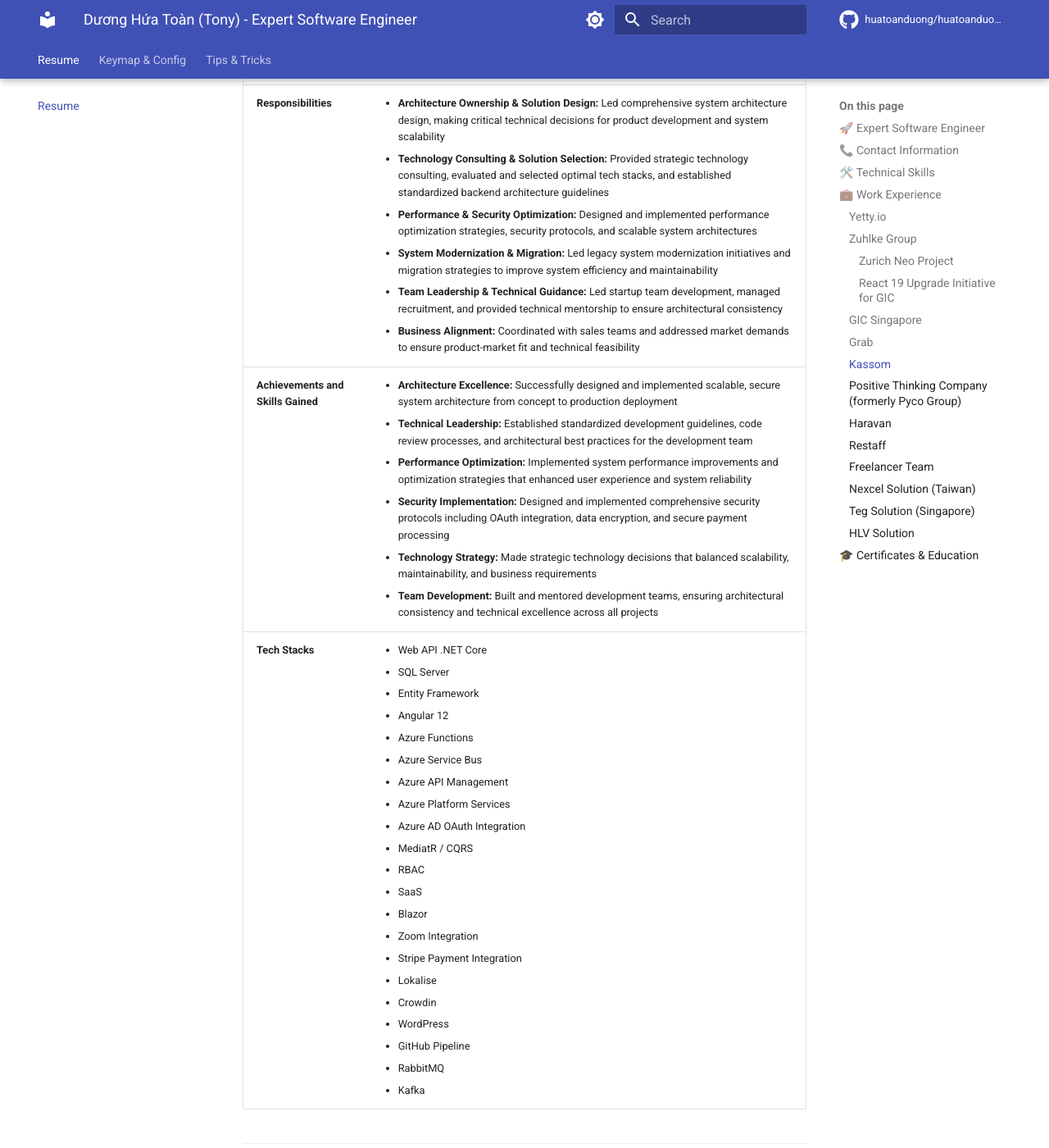
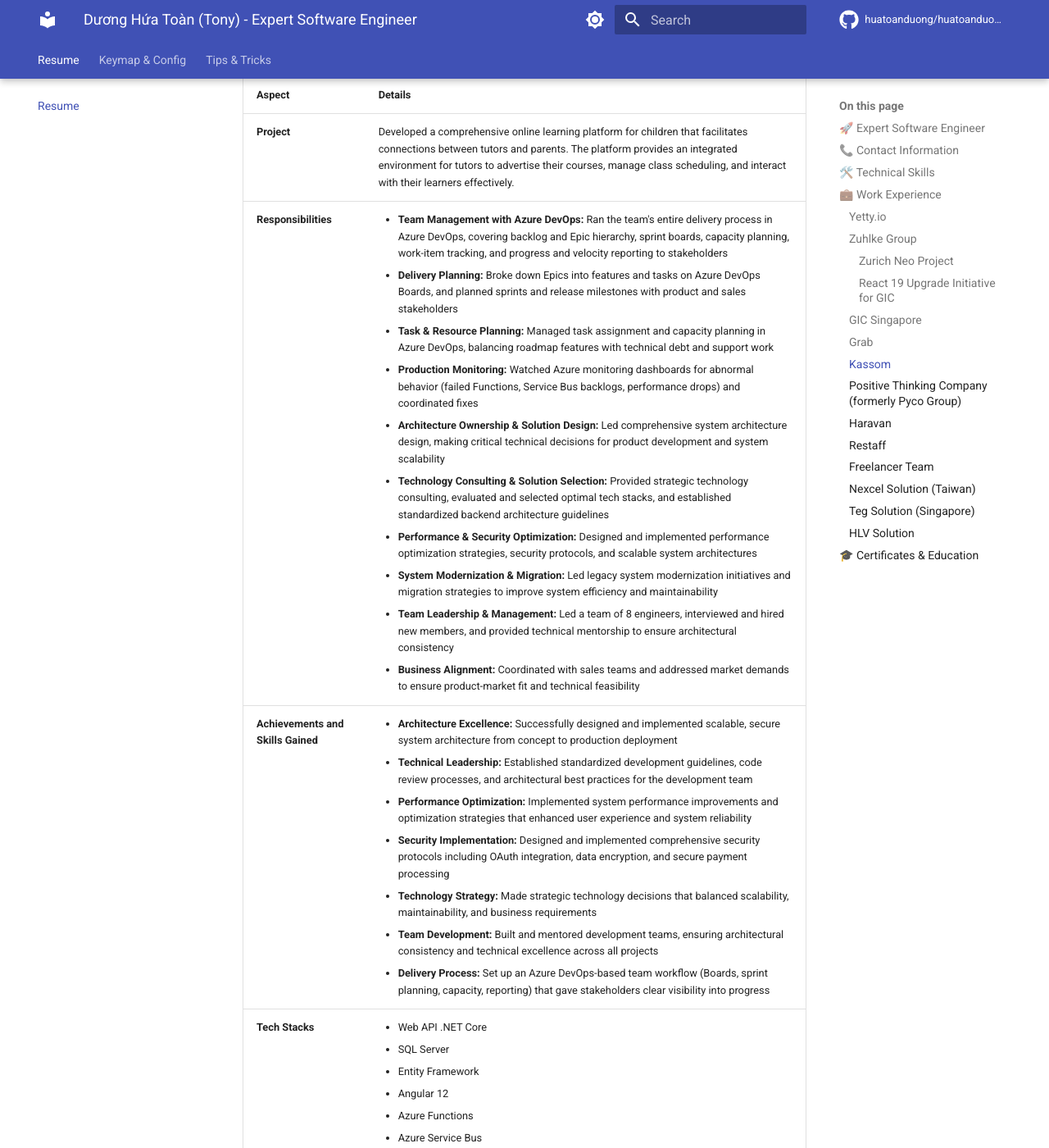
Before and after one commit to huatoanduong/huatoanduong.github.io, an MkDocs documentation site: the page built from docs/index.md, in a window 1280 px wide and 1400 px high, scrolled down 7723 px. Shown: the whole window at 82% size. Built offline with MkDocs 1.6.1 and Material for MkDocs 9.7.7, drawn with Linux system fonts in a browser that asks for light colours; comment, search, counter and statistics services are not loaded; some of the changed text lies outside the part shown.

Commit message:
CV Update (#37)

```diff
--- a/docs/index.md
+++ b/docs/index.md
@@ -395,8 +395,11 @@
       <td>
         <ul>
           <li>Collaborated closely with Product Owners and QA teams to establish system design requirements before sprint initiation</li>
+          <li>Planned sprints and broke down Epics into well-scoped stories and tasks in Jira, with estimates and acceptance criteria</li>
+          <li>Managed task assignment and resource planning for a team of 6 engineers, balancing feature delivery, technical debt, and on-call duties</li>
           <li>Provided on-call support for stakeholders to ensure continuous system availability</li>
-          <li>Conducted comprehensive log analysis and provided support to team members during system issues</li>
+          <li>Monitored DataDog dashboards and Kibana logs to detect abnormal behavior (error spikes, latency, order-volume drops), led investigations, and supported team members during system issues</li>
+          <li>Interviewed engineering candidates and onboarded new members to the team</li>
           <li>Authored detailed engineering specifications for new feature implementations</li>
           <li>Served as the primary engineer responsible for all team-developed features</li>
         </ul>
@@ -462,11 +465,15 @@
       <td><strong>Responsibilities</strong></td>
       <td>
         <ul>
+          <li><strong>Team Management with Azure DevOps:</strong> Ran the team's entire delivery process in Azure DevOps, covering backlog and Epic hierarchy, sprint boards, capacity planning, work-item tracking, and progress and velocity reporting to stakeholders</li>
+          <li><strong>Delivery Planning:</strong> Broke down Epics into features and tasks on Azure DevOps Boards, and planned sprints and release milestones with product and sales stakeholders</li>
+          <li><strong>Task & Resource Planning:</strong> Managed task assignment and capacity planning in Azure DevOps, balancing roadmap features with technical debt and support work</li>
+          <li><strong>Production Monitoring:</strong> Watched Azure monitoring dashboards for abnormal behavior (failed Functions, Service Bus backlogs, performance drops) and coordinated fixes</li>
           <li><strong>Architecture Ownership & Solution Design:</strong> Led comprehensive system architecture design, making critical technical decisions for product development and system scalability</li>
           <li><strong>Technology Consulting & Solution Selection:</strong> Provided strategic technology consulting, evaluated and selected optimal tech stacks, and established standardized backend architecture guidelines</li>
           <li><strong>Performance & Security Optimization:</strong> Designed and implemented performance optimization strategies, security protocols, and scalable system architectures</li>
           <li><strong>System Modernization & Migration:</strong> Led legacy system modernization initiatives and migration strategies to improve system efficiency and maintainability</li>
-          <li><strong>Team Leadership & Technical Guidance:</strong> Led startup team development, managed recruitment, and provided technical mentorship to ensure architectural consistency</li>
+          <li><strong>Team Leadership & Management:</strong> Led a team of 8 engineers, interviewed and hired new members, and provided technical mentorship to ensure architectural consistency</li>
           <li><strong>Business Alignment:</strong> Coordinated with sales teams and addressed market demands to ensure product-market fit and technical feasibility</li>
         </ul>
       </td>
@@ -481,6 +488,7 @@
           <li><strong>Security Implementation:</strong> Designed and implemented comprehensive security protocols including OAuth integration, data encryption, and secure payment processing</li>
           <li><strong>Technology Strategy:</strong> Made strategic technology decisions that balanced scalability, maintainability, and business requirements</li>
           <li><strong>Team Development:</strong> Built and mentored development teams, ensuring architectural consistency and technical excellence across all projects</li>
+          <li><strong>Delivery Process:</strong> Set up an Azure DevOps-based team workflow (Boards, sprint planning, capacity, reporting) that gave stakeholders clear visibility into progress</li>
         </ul>
       </td>
     </tr>
@@ -506,6 +514,7 @@
           <li>Lokalise</li>
           <li>Crowdin</li>
           <li>WordPress</li>
+          <li>Azure DevOps (Boards, Pipelines)</li>
           <li>GitHub Pipeline</li>
           <li>RabbitMQ</li>
           <li>Kafka</li>
@@ -542,12 +551,15 @@
       <td><strong>Responsibilities</strong></td>
       <td>
         <ul>
+          <li>Managed both teams end to end in Azure DevOps, covering backlog grooming, Epic hierarchy, sprint boards, capacity planning, work-item tracking, and sprint and velocity reporting to London stakeholders</li>
           <li>Analyzed requirements and designed comprehensive system architecture for each sprint</li>
           <li>Coordinated with and provided support to the London-based team</li>
-          <li>Broke down, assigned, and monitored tasks to achieve sprint objectives</li>
+          <li>Broke down Epics into user stories and tasks on Azure DevOps Boards, then assigned and tracked them across 2 teams (15 engineers in total) to meet sprint goals</li>
+          <li>Planned resources and capacity across both teams for each sprint and release using Azure DevOps</li>
           <li>Provided comprehensive support to team members to ensure task completion</li>
           <li>Resolved technical challenges and system issues as they arose</li>
-          <li>Monitored system health and functionality to ensure optimal performance</li>
+          <li>Monitored Azure Portal dashboards for abnormal behavior in the daily interest and reconciliation jobs and drove fixes before banks were affected</li>
+          <li>Interviewed and assessed candidates to grow both teams</li>
           <li>Conducted comprehensive testing to validate system functionality</li>
         </ul>
       </td>
@@ -561,6 +573,7 @@
           <li>Advanced technical skills in Azure platform development and management</li>
           <li>Improved multitasking abilities and project coordination skills</li>
           <li>Significantly enhanced SCRUM process implementation and team collaboration</li>
+          <li>Set up a shared Azure DevOps workflow so 2 teams could plan, track, and report delivery consistently</li>
           <li>Improved user interface and user experience design capabilities</li>
         </ul>
       </td>
@@ -578,6 +591,7 @@
           <li>Azure API Management</li>
           <li>Azure Platform Services</li>
           <li>Multi-pod/Tenant Architecture</li>
+          <li>Azure DevOps (Boards, Pipelines)</li>
           <li>MediatR / CQRS</li>
           <li>RBAC</li>
           <li>SaaS</li>
@@ -612,6 +626,8 @@
         <ul>
           <li>Executed assigned development tasks and performed comprehensive product maintenance</li>
           <li>Served as both developer and team leader to ensure project success</li>
+          <li>Broke down assigned features into smaller development tasks and estimated effort for sprint planning</li>
+          <li>Took part in technical interviews for new developer candidates</li>
           <li>Provided support to team members to facilitate task completion</li>
           <li>Resolved technical challenges and system issues as they arose</li>
           <li>Conducted comprehensive testing to validate system functionality</li>
```
